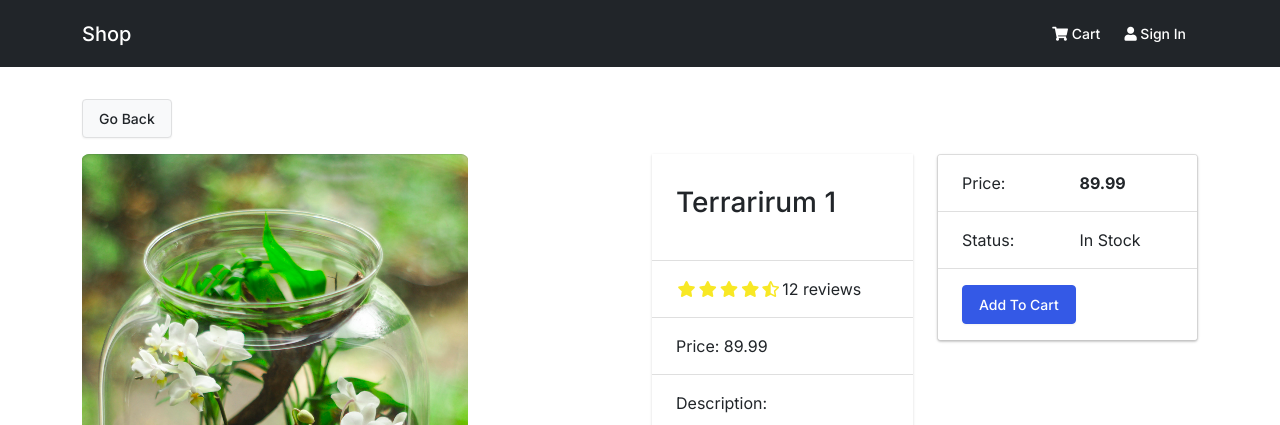
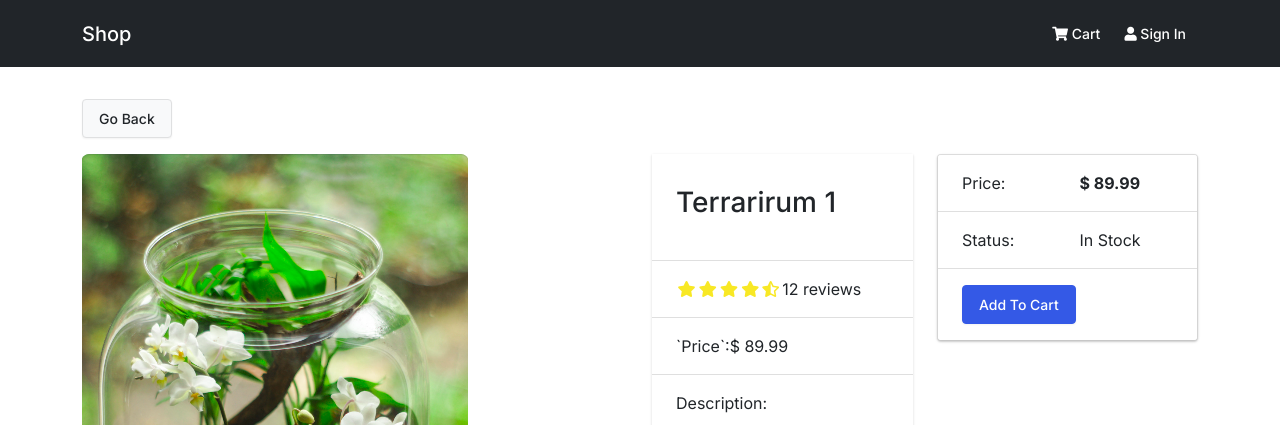
Before and after one commit to faridamuss/pretty-petal-store, a React (Create React App) app in the folder frontend/: page /product/1 in a window 1280 px wide. Shown: the top 425 px of the page. Built offline with nearby package versions, Linux system fonts and the light colour scheme.

Commit message:
dollar signs

```diff
--- a/frontend/src/screens/ProductScreen.js
+++ b/frontend/src/screens/ProductScreen.js
@@ -28,7 +28,7 @@ const ProductScreen = () => {
                 text={`${product.numReviews} reviews`}
               />
             </ListGroup.Item>
-            <ListGroup.Item>Price: {product.price}</ListGroup.Item>
+            <ListGroup.Item>`Price`:$ {product.price}</ListGroup.Item>
             <ListGroup.Item>Description: {product.description}</ListGroup.Item>
           </ListGroup>
         </Col>
@@ -39,7 +39,7 @@ const ProductScreen = () => {
                 <Row>
                   <Col>Price:</Col>
                   <Col>
-                    <strong>{product.price}</strong>
+                    <strong>$ {product.price}</strong>
                   </Col>
                 </Row>
               </ListGroup.Item>
```
